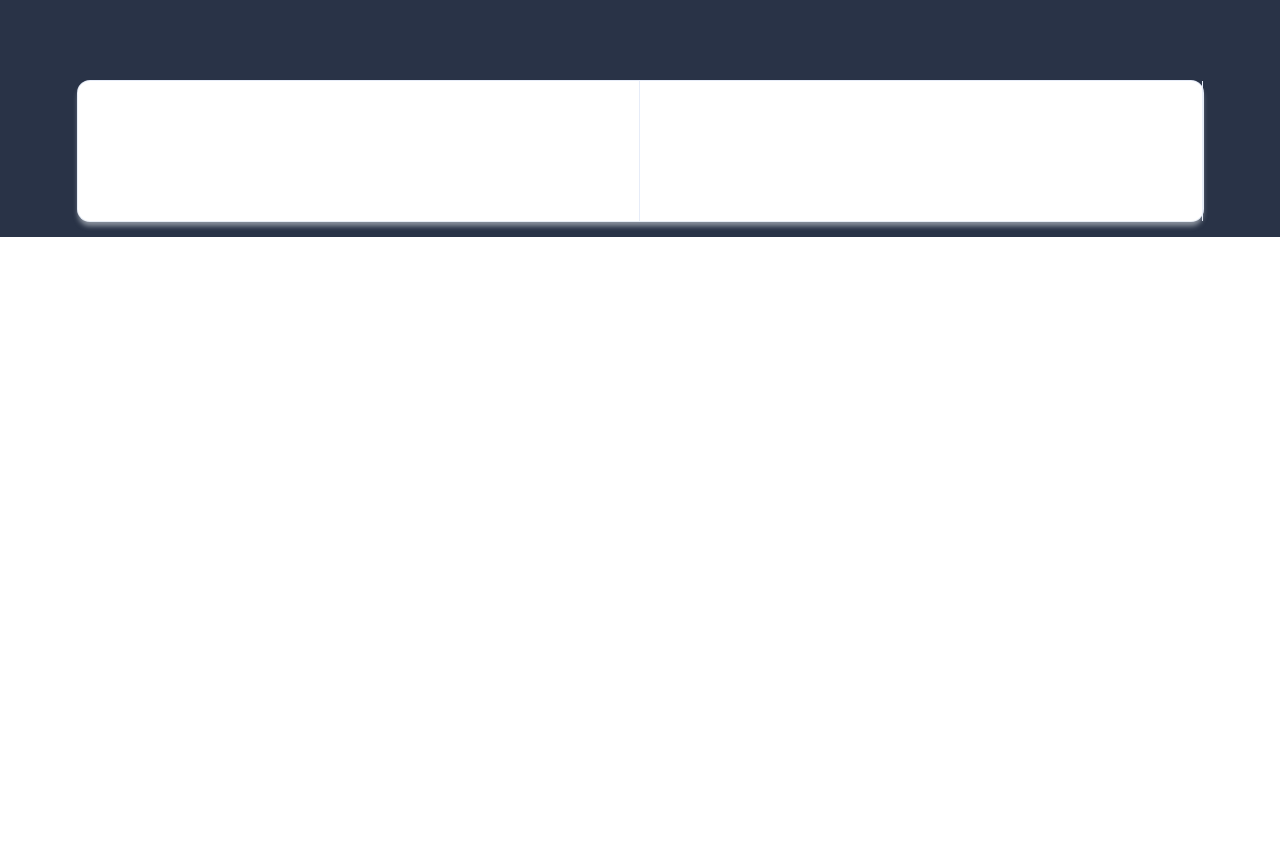
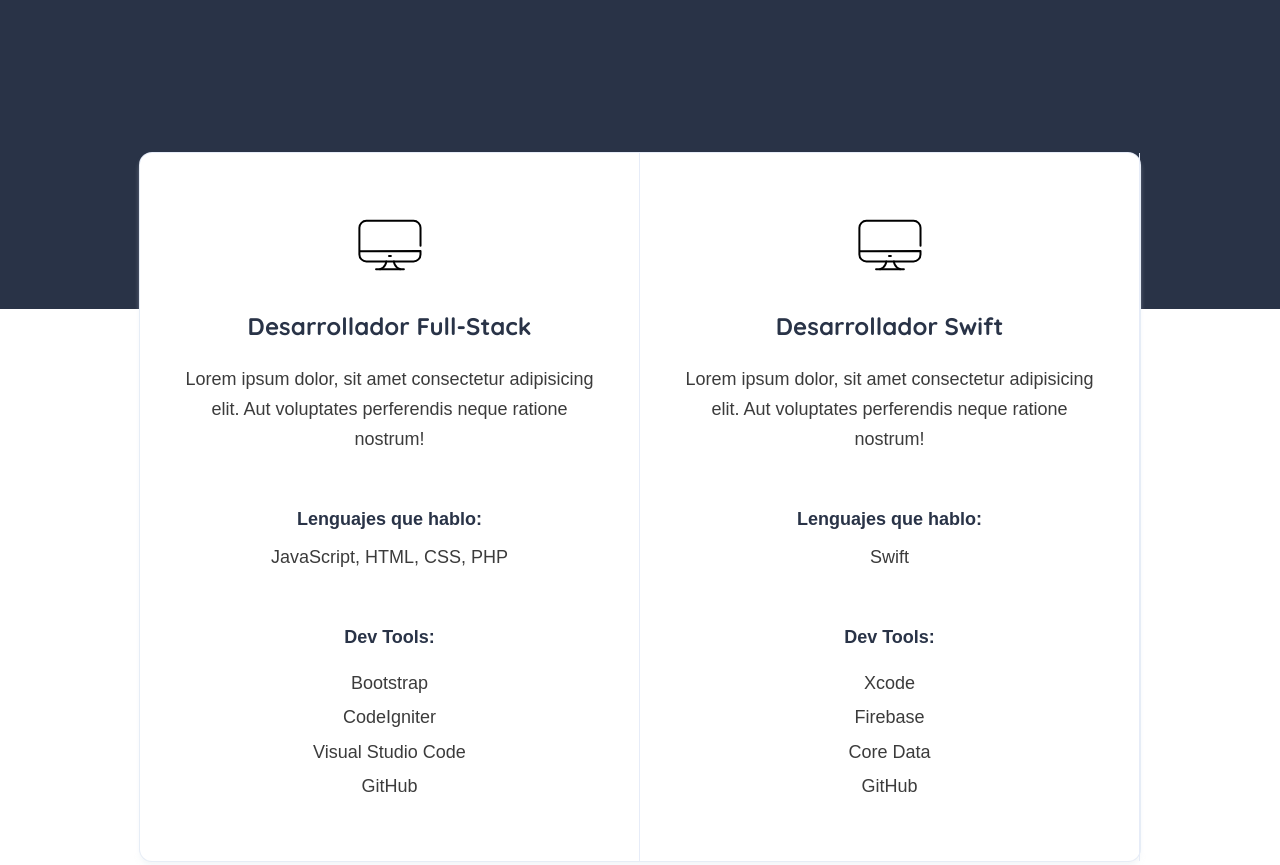
Before and after one commit to AldoMartinez/Personal-Website-2, a plain HTML site: page index.html in a window 1280 px wide. Shown: the part 1337-2202 px from the top of the page. Before the commit the page ends 1574 px from the top, so only its background shows below. Drawn offline with Linux system fonts and the light colour scheme; a web font is replaced by a local one.

Commit message:
Seccion tres terminada

```diff
--- a/css/estilos.css
+++ b/css/estilos.css
@@ -11,6 +11,22 @@ body{
 }
 h1 {
     font-family: "Quicksand", sans-serif;
+    margin: 0;
+    padding: 0;
+}
+p {
+    font-family: "Muli", sans-serif;
+    margin: 0;
+    padding: 0;
+    color: rgba(10, 10, 10, 0.8);
+}
+ul {
+    margin: 0;
+    padding: 0;
+}
+li {
+    font-family: "Multi", sans-serif;
+    color: rgba(10, 10, 10, 0.8);
     margin: 0;
     padding: 0;
 }
@@ -84,7 +100,11 @@ h1 {
     margin-left: -.75rem;
     margin-right: -.75rem;
     margin-top: -.75rem;
-    display: flex;
+}
+@media screen and (min-width: 769px) {
+    .columns:not(.is-desktop) {
+        display: flex;
+    }
 }
 .columns:last-child {
     margin-bottom: -.75rem;
@@ -190,16 +210,16 @@ h1.is-size-2-tablet.is-size-1-desktop {
 .section.is-long {
     padding-bottom: 14rem;
 }
-/*@media screen and (min-width: 769px) {
+@media screen and (min-width: 769px) {
     .section.is-long {
-        padding: 16rem;
+        padding-bottom: 16rem;
     }
 }
 @media screen and (min-width: 1280px) {
     .section.is-long {
-        padding: 18rem;
+        padding-bottom: 18rem;
     }
-}*/
+}
 .section.skills {
     margin-top: -14rem;
     padding-bottom: 1rem;
@@ -216,7 +236,7 @@ h1.is-size-2-tablet.is-size-1-desktop {
     padding: 0;
 }
 .container.is-narrow {
-    max-width: 1200px;
+    max-width: 1000px;
 }
 .section.skills .box .content .columns {
     margin-left: 0;
@@ -236,6 +256,88 @@ h1.is-size-2-tablet.is-size-1-desktop {
 }
 @media screen and (min-width: 1280px){
     .section.skills .box .content .columns .column {
-        padding: 70px 45px;
+        padding: 60px 45px;
     }
 }
+/***** SECCION TRES *****/
+img {
+    height: auto;
+    max-width: 100%;
+}
+.image {
+    display: block;
+    position: relative;
+}
+.content figure {
+    margin-left: 2em;
+    margin-right: 2em;
+    text-align: center;
+}
+.section.skills .box .content .columns .column figure.image {
+    margin: 0 auto 2em;
+}
+.content figure img {
+    display: inline-block;
+}
+.section.skills .box .content .columns .column figure.image img.is-skill-icon {
+    height: 4rem;
+    width: auto;
+    color: #124dc4;
+}
+.content h1:not(:first-child) {
+    margin-top: 1em;
+}
+.title:not(:last-child) {
+    margin-bottom: 1.5rem;
+}
+.content p{
+    font-size: 18px;
+}
+@media screen and (min-width: 1088px) {
+    .content p {
+        font-size: 20px;
+        line-height: 30px;
+    }
+}
+.section p {
+    margin-bottom: 2rem;
+}
+.content p:not(:last-child) {
+    margin-bottom: 2em;
+}
+@media screen and (min-width: 769px) {
+    .section.skills .box .content .columns .column p {
+        font-size: 18px;
+    }
+}
+.has-text-primary {
+    color: #293347;
+}
+.has-text-weight-normal {
+    font-weight: 700 !important;
+}
+.section.skills .box .content .columns .column p.list-title {
+    margin-top: 50px;
+    margin-bottom: 8px;
+}
+.content ul {
+    list-style: disc outside;
+    margin-left: 2em;
+    margin-top: 1em;
+}
+.section.skills .box .content .columns .column ul {
+    list-style: none;
+    margin-left: 0;
+    margin-right: 0;
+}
+.content li+li {
+    margin-top: 0.25em;
+}
+@media screen and (min-width: 769px) {
+    .section.skills .box .content .columns .column ul li {
+        font-size: 18px;
+    }
+}
+.section p.tools {
+    margin-bottom: 0;
+}
--- a/index.html
+++ b/index.html
@@ -5,7 +5,7 @@
     <meta name="viewport" content="width=device-width, initial-scale=1.0">
     <meta http-equiv="X-UA-Compatible" content="ie=edge">
     <title>Aldo Martinez| Desarrollador Full stack</title>
-    <link href="https://fonts.googleapis.com/css?family=Quattrocento|Quicksand:700|Abel|Raleway|Ubuntu|Roboto:400" rel="stylesheet">
+    <link href="https://fonts.googleapis.com/css?family=Quattrocento|Quicksand:700|Muli:300|Ubuntu|Roboto:400" rel="stylesheet">
     <link rel="stylesheet" href="https://use.fontawesome.com/releases/v5.5.0/css/all.css" integrity="sha384-B4dIYHKNBt8Bc12p+WXckhzcICo0wtJAoU8YZTY5qE0Id1GSseTk6S+L3BlXeVIU" crossorigin="anonymous">
     <link rel="stylesheet" href="css/estilos.css">
 </head>
@@ -63,8 +63,38 @@
             <div class="box">
                 <div class="content">
                     <div class="columns is-centered">
-                        <div class="column"></div>
-                        <div class="column"></div>
+                        <div class="column">
+                            <figure class="image">
+                                <img class="is-skill-icon" src="img/web-developer.svg" alt="">
+                            </figure>
+                            <h1 class="title is-size-4 is-spaced">Desarrollador Full-Stack</h1>
+                            <p>Lorem ipsum dolor, sit amet consectetur adipisicing elit. Aut voluptates perferendis neque ratione nostrum!</p>
+                            <p class="list-title has-text-primary has-text-weight-normal">Lenguajes que hablo:</p>
+                            <p>JavaScript, HTML, CSS, PHP</p>
+                            <p class="list-title has-text-primary has-text-weight-normal">Dev Tools:</p>
+                            <ul>
+                                <li><p class="tools">Bootstrap</p></li>
+                                <li><p class="tools">CodeIgniter</p></li>
+                                <li><p class="tools">Visual Studio Code</p></li>
+                                <li><p class="tools">GitHub</p></li>
+                            </ul>
+                        </div>
+                        <div class="column">
+                                <figure class="image">
+                                        <img class="is-skill-icon" src="img/web-developer.svg" alt="">
+                                </figure>
+                                <h1 class="title is-size-4 is-spaced">Desarrollador Swift</h1>
+                                <p>Lorem ipsum dolor, sit amet consectetur adipisicing elit. Aut voluptates perferendis neque ratione nostrum!</p>
+                                <p class="list-title has-text-primary has-text-weight-normal">Lenguajes que hablo:</p>
+                                <p>Swift</p>
+                                <p class="list-title has-text-primary has-text-weight-normal">Dev Tools:</p>
+                                <ul>
+                                    <li><p class="tools">Xcode</p></li>
+                                    <li><p class="tools">Firebase</p></li>
+                                    <li><p class="tools">Core Data</p></li>
+                                    <li><p class="tools">GitHub</p></li>
+                                </ul>
+                        </div>
                     </div>
                 </div>
             </div>
```
Also changed, not shown: img/web-developer.svg (added).
